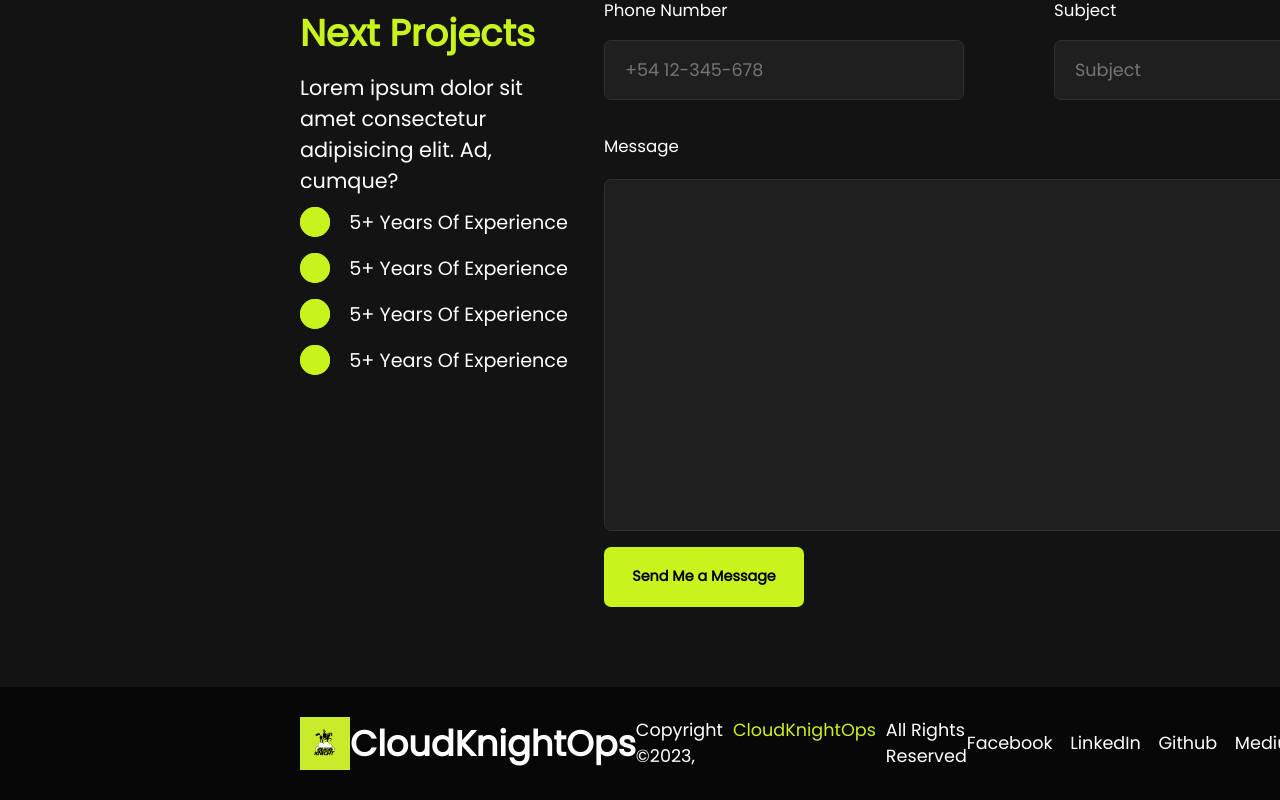
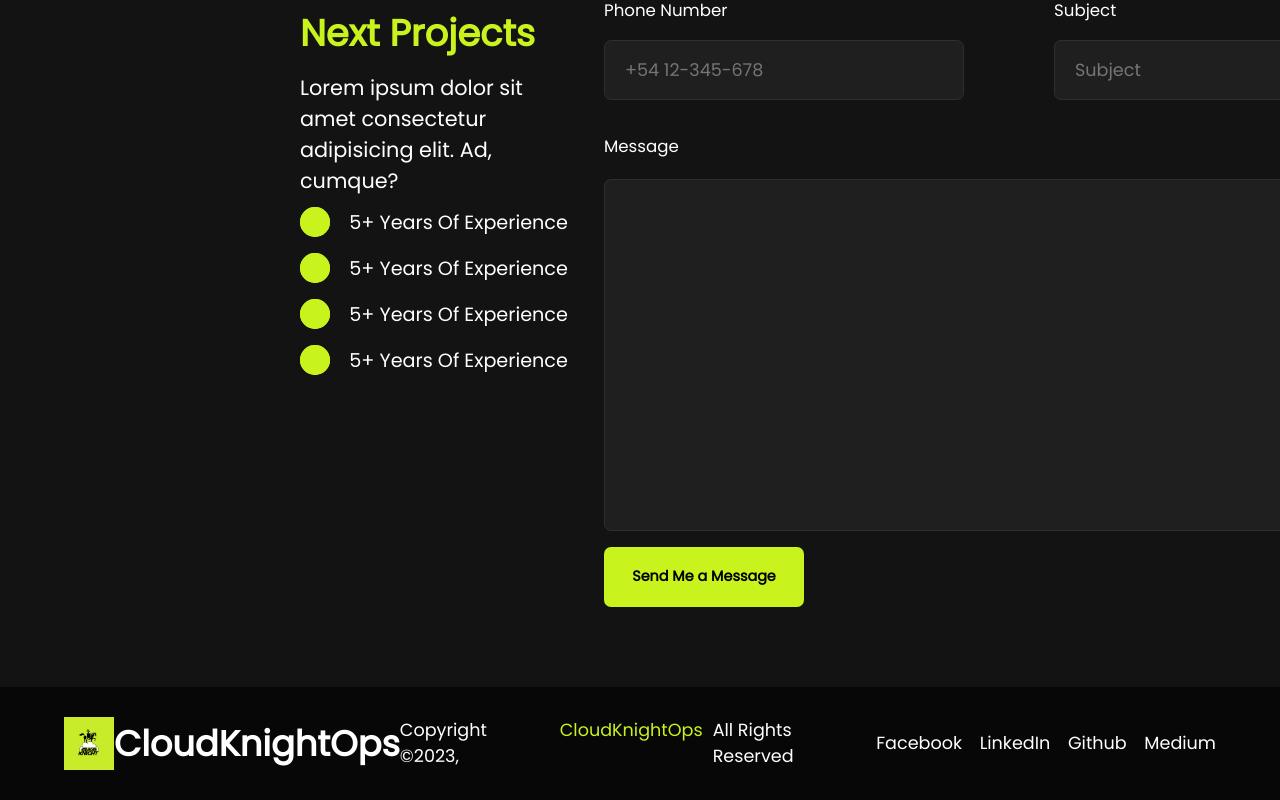
Before and after one commit to ataisi-nathan/CloudKnightOps, a React (Vite) app: page / in a window 1280 px wide. Shown: the part 5903-6703 px from the top of the page. Built offline with nearby package versions, Linux system fonts and the light colour scheme; some icons are missing.

Commit message:
Adjusted the footer

```diff
--- a/src/index.css
+++ b/src/index.css
@@ -552,7 +552,7 @@ header nav ul a:hover {
   cursor: pointer;
 }
 footer {
-  padding: 30px 300px;
+  padding: 30px 5%;
   position: relative;
   z-index: 2;
   background-color: #070707;
```
